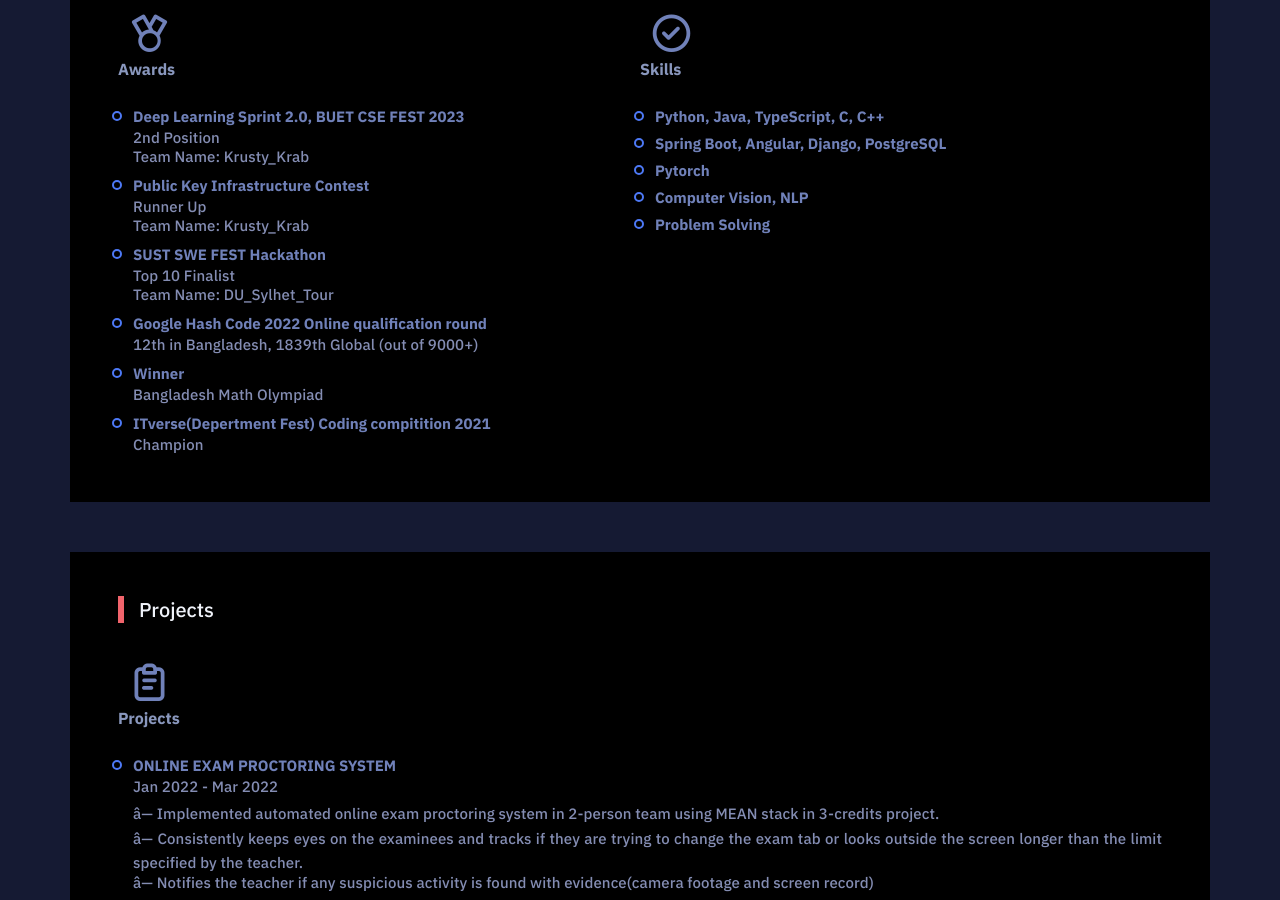
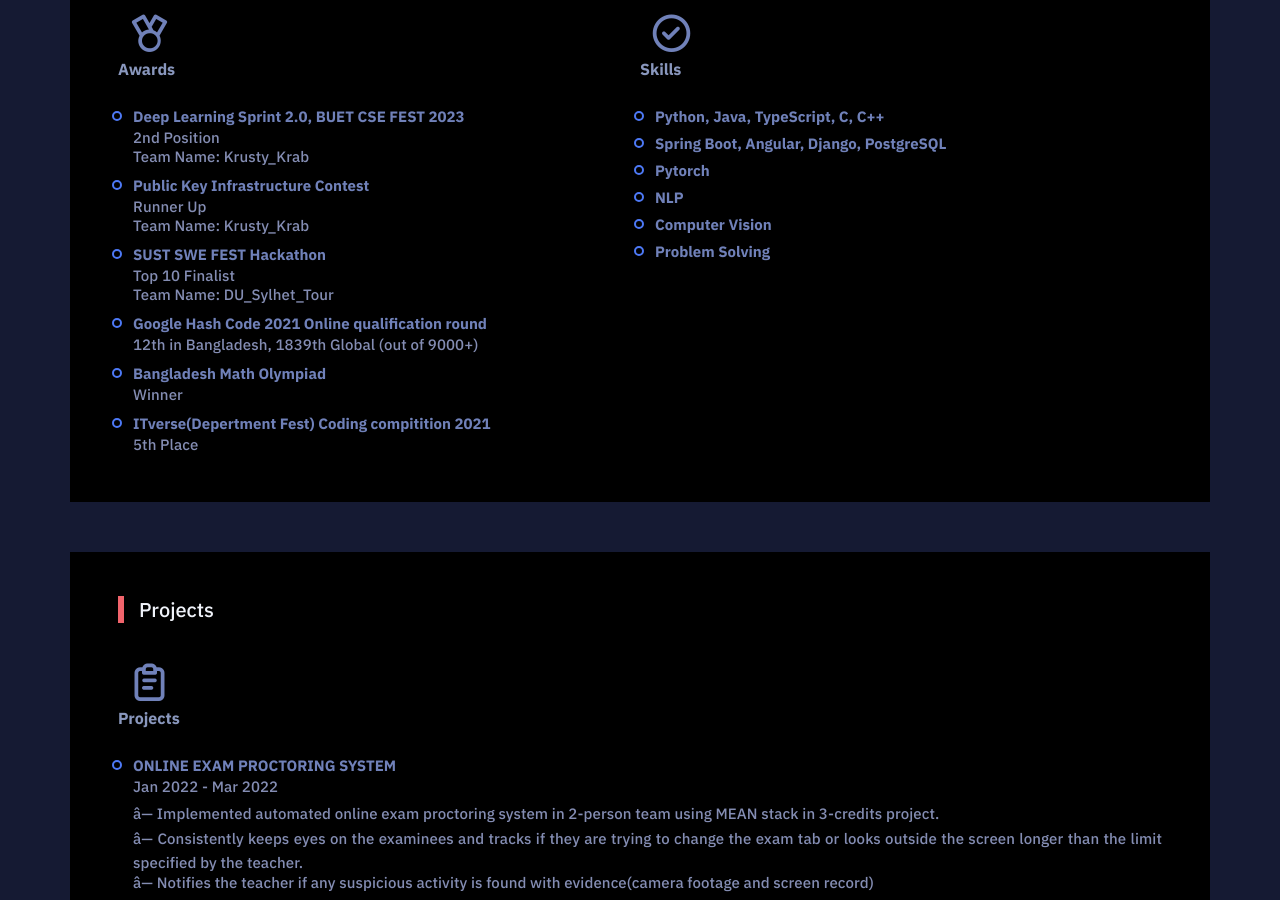
Before and after one commit to rakib3004/mdrakibtrofder.github.io, a plain HTML site: page index.html in a window 1280 px wide. Shown: the part 1403-2303 px from the top of the page. Drawn offline with nearby package versions, Linux system fonts and the light colour scheme; a web font is replaced by a local one.

Commit message:
updated index.html

```diff
--- a/index.html
+++ b/index.html
@@ -81,12 +81,12 @@
                         </a>
                     </li>
                     <li>
-                        <a href="https://www.linkedin.com/in/inzamam-inz/" target="_blank">
+                        <a href="https://www.linkedin.com/in/ashraful-islam-1b7383189/" target="_blank">
                             <i class="uil uil-linkedin"></i>
                         </a>
                     </li>
                     <li>
-                        <a href="https://web.facebook.com/inzamam.sobuz/" target="_blank">
+                        <a href="https://www.facebook.com/ashrafislam.s/" target="_blank">
                             <i class="uil uil-facebook"></i>
                         </a>
                     </li>
@@ -186,18 +186,18 @@
                         </div>
 
                         <div class="items">
-                            <h5>Google Hash Code 2022 Online qualification round</h5>
+                            <h5>Google Hash Code 2021 Online qualification round</h5>
                             <p>12th in Bangladesh, 1839th Global (out of 9000+)</p>
                         </div>
 
                         <div class="items">
-                            <h5>Winner</h5>
-                            <p>Bangladesh Math Olympiad</p>
+                            <h5>Bangladesh Math Olympiad</h5>
+                            <p>Winner</p>
                         </div>
 
                         <div class="items">
                             <h5>ITverse(Depertment Fest) Coding compitition 2021</h5>
-                            <p>Champion</p>
+                            <p>5th Place</p>
                         </div>
                     </div>
                 </div>
@@ -222,7 +222,11 @@
                         </div>
 
                         <div class="items">
-                            <h5>Computer Vision, NLP</h5>
+                            <h5>NLP</h5>
+                        </div>
+
+                        <div class="items">
+                            <h5>Computer Vision</h5>
                         </div>
 
                         <div class="items">
@@ -364,18 +368,13 @@
                     <a href="https://lightoj.com/user/ash1971" target="_blank">LightOJ</a>
                 </div>
 
+
                 <div class="handle">
-                    <img src="/img/atcoder.png" alt="Atcoder">
-                    <a href="https://atcoder.jp/users/ash1971" target="_blank">Atcoder</a>
+                    <img src="/img/hackerrank.png" alt="Hackerrank">
+                    <a href="https://www.hackerrank.com/bsse11241" target="_blank">Hackerrank</a>
                 </div>
 
-
                 <!--
-                <div class="handle">
-                    <img src="/img/hackerrank.png" alt="Hackerrank">
-                    <a href="https://www.hackerrank.com/inzamam_inz" target="_blank">Hackerrank</a>
-                </div>
-
                 <div class="handle">
                     <img src="/img/hackerearth.png" alt="Hackererarh">
                     <a href="https://www.hackerearth.com/@inzamam_inz" target="_blank">Hackererarh</a>
```
